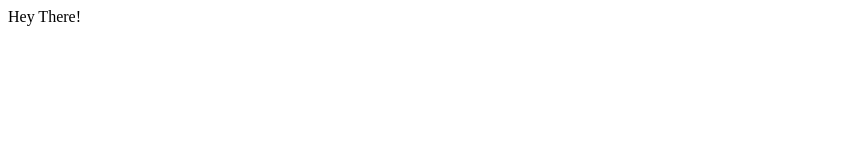
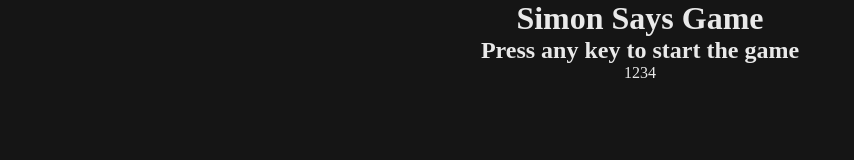
Before and after one commit to satyamlal/PracticeProjects, a plain HTML site: page index.html in a window 1280 px wide. Shown: the whole page, without its empty margins (0-854 px from the left). Drawn offline with Linux system fonts and the light colour scheme.

Commit message:
working on styling

```diff
--- a/index.html
+++ b/index.html
@@ -4,8 +4,18 @@
     <meta charset="UTF-8" />
     <meta name="viewport" content="width=device-width, initial-scale=1.0" />
     <title>Simon Says Game</title>
+    <link rel="stylesheet" href="style.css" />
   </head>
   <body>
-    Hey There!
+    <h1>Simon Says Game</h1>
+    <h2>Press any key to start the game</h2>
+
+    <div class="btn-container">
+      <div id="div">1</div>
+      <div id="div">2</div>
+      <div id="div">3</div>
+      <div id="div">4</div>
+    </div>
+    <script src="script.js"></script>
   </body>
 </html>
--- a/style.css
+++ b/style.css
@@ -2,9 +2,23 @@
   margin: 0;
   padding: 0;
   box-sizing: border-box;
+  color: rgb(233, 233, 233);
 }
 html,
 body {
   height: 100%;
   width: 100%;
+  background-color: rgb(21, 21, 21);
+  text-align: center;
 }
+.btn {
+  height: 200px;
+  width: 200px;
+  border-radius: 20%;
+  border: 10px solid white;
+}
+
+.btn-container {
+  display: flex;
+  justify-content: center;
+}
```
